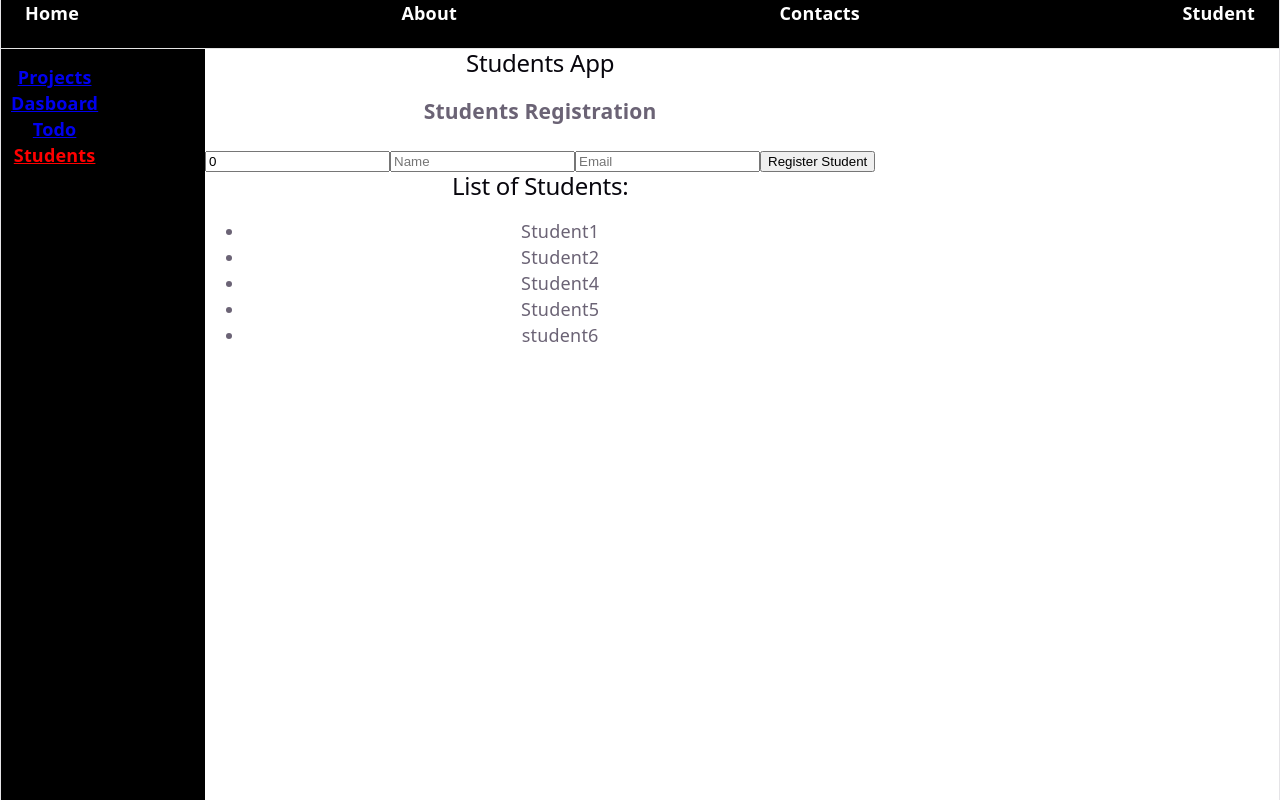
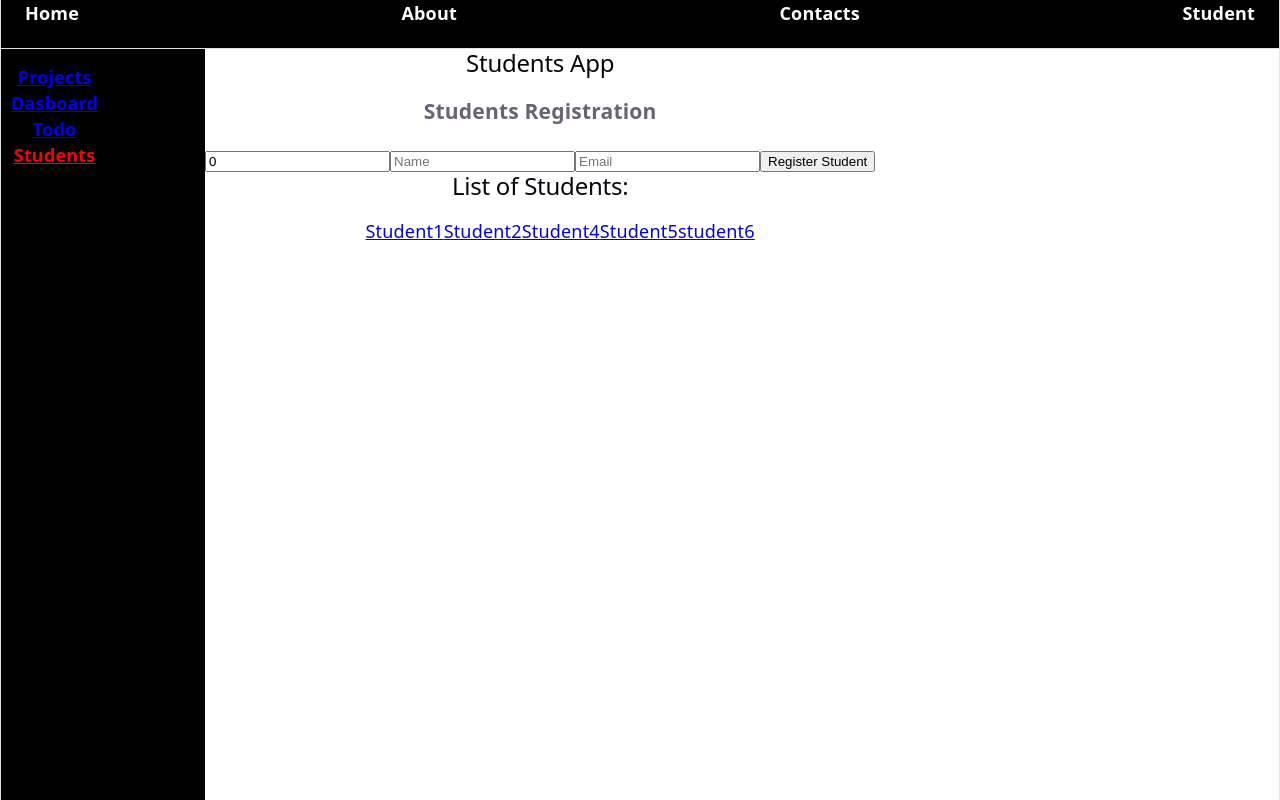
Before and after one commit to arunstiwari/react-session, a React (Vite) app: page /students in a window 1280 px wide. Built offline with nearby package versions, Linux system fonts and the light colour scheme; data requests are answered from the project's data file.

Commit message:
React session

```diff
--- a/src/App.tsx
+++ b/src/App.tsx
@@ -7,6 +7,7 @@ import Projects from "./Projects.tsx";
 import {Routes, Route} from "react-router";
 import Page from "./Page.tsx";
 import NotFound from "./NotFound.tsx";
+import StudentDetail from "./students/StudentDetail.tsx";
 
 
 // Change to lazy loading
@@ -37,6 +38,7 @@ const  App = () => {
                             <Route path="/projects" element ={<Page title="Projects"><Projects /></Page>}></Route>
                             <Route path="/todos" element ={<Page title="Todo"><Todo /></Page>}></Route>
                             <Route path="/students" element ={<Page title="Students App"><StudentApp /></Page>}></Route>
+                            <Route path="/students/:id" element ={<Page title="Students Detail"><StudentDetail /></Page>}></Route>
                             <Route path="*" element={ <NotFound /> } />
 
                         </Routes>
--- a/src/students/StudentRow.tsx
+++ b/src/students/StudentRow.tsx
@@ -1,7 +1,9 @@
 import {type Student} from './Student'
+import {NavLink} from "react-router";
 const StudentRow = ({student}:{student: Student}) => {
     return (
-        <li key={student.admissionNumber}>{student.name}</li>
+        // <li key={student.admissionNumber}>{student.name}</li>
+        <NavLink to={`/students/${student.id}`}>{student.name}</NavLink>
     )
 }
 
```
